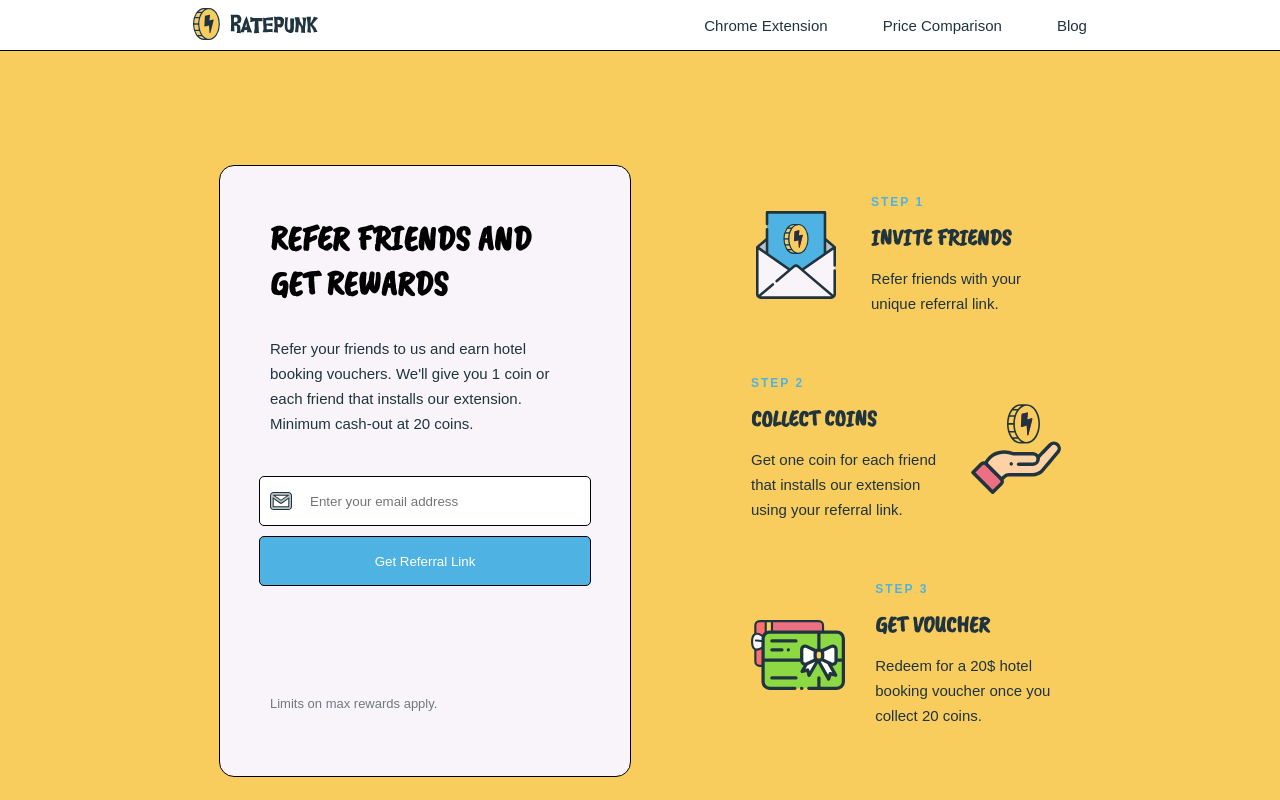
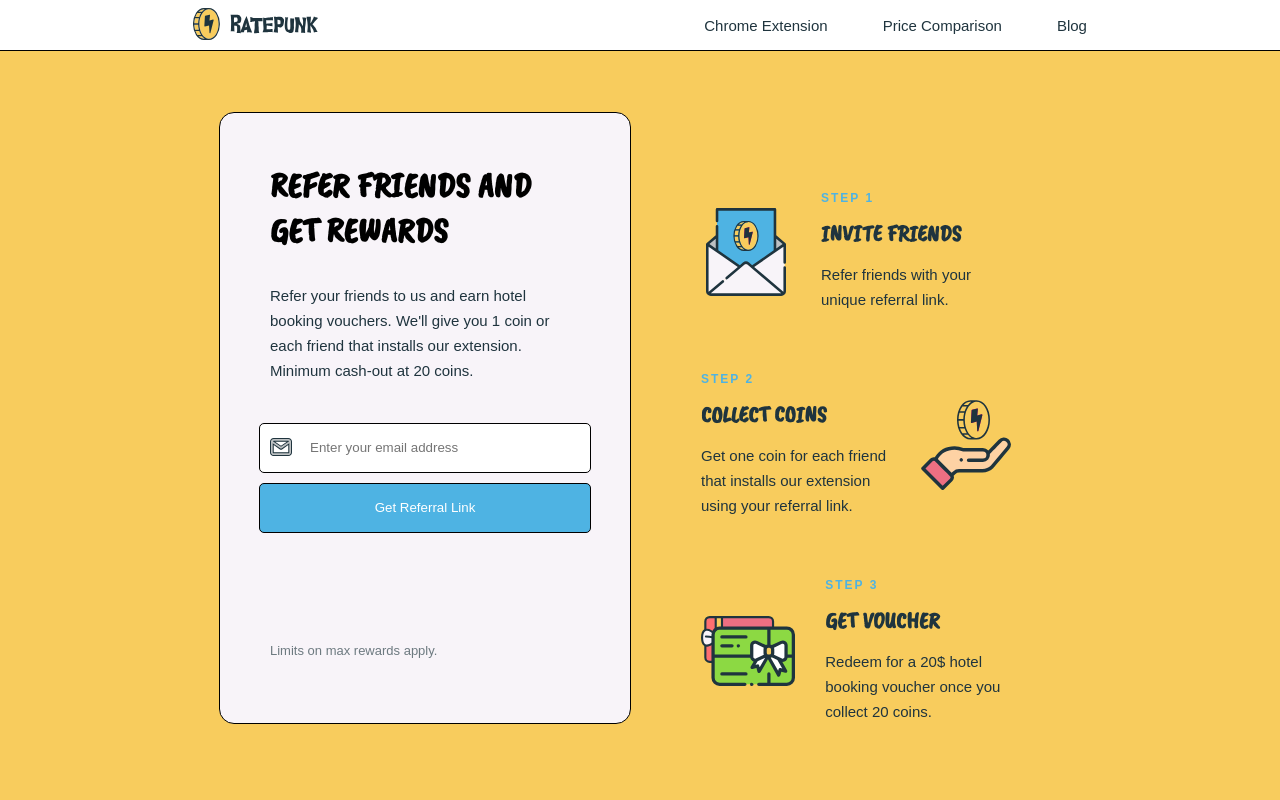
Before and after one commit to scarlatcristian/Landing-Page-RATEPUNK, a React (Vite) app: page / in a window 1280 px wide. Shown: the top 800 px of the page. Built offline with nearby package versions, Linux system fonts and the light colour scheme.

Commit message:
fixes to the margin

```diff
--- a/src/sass/components/_FooterStore.scss
+++ b/src/sass/components/_FooterStore.scss
@@ -72,11 +72,18 @@
 
     @include respond(phone) {
       justify-content: center;
+      & p {
+        font-size: 1.3rem;
+      }
     }
 
     &--star {
       margin-left: 0.5rem;
       font-size: 1.5rem;
+
+      @include respond(phone) {
+        font-size: 1.3rem;
+      }
     }
 
     &--text {
--- a/src/sass/components/_Main.scss
+++ b/src/sass/components/_Main.scss
@@ -3,7 +3,7 @@
   display: flex;
   justify-content: center;
   align-items: center;
-  min-height: 100vh;
+  height: fit-content;
   padding: 2rem;
 
   @include respond(tab-port) {
--- a/src/sass/components/_MainSectionForm.scss
+++ b/src/sass/components/_MainSectionForm.scss
@@ -8,7 +8,7 @@
     align-items: center;
     justify-content: flex-start;
     padding: 5rem;
-    margin: 5rem;
+    margin-top: -10rem;
     width: 25%;
     height: fit-content;
 
@@ -16,6 +16,7 @@
       width: 70%;
       padding: 2rem;
       margin: 1rem;
+      height: fit-content;
     }
 
     @include respond(phone) {
--- a/src/sass/components/_MainSectionSteps.scss
+++ b/src/sass/components/_MainSectionSteps.scss
@@ -55,6 +55,10 @@
 
       @include respond(tab-port) {
         align-items: center;
+
+        &:last-child {
+          margin-bottom: -5rem;
+        }
       }
     }
   }
```
